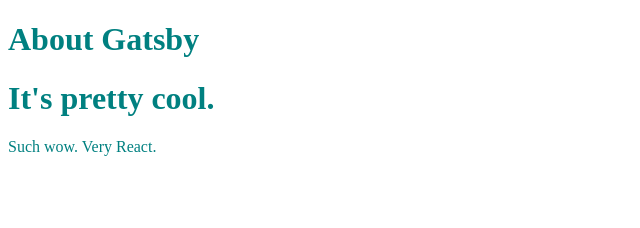
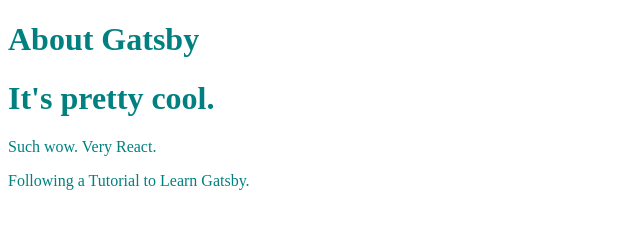
Before and after one commit to cswilson9/gatsby_hello-world, a Gatsby site: page /about in a window 1280 px wide. Shown: the whole page, without its empty margins (0-640 px from the left). Built offline with nearby package versions, Linux system fonts and the light colour scheme; Gatsby itself is replaced by a stand-in of ours.

Commit message:
Page linking to test setting main branch as default

```diff
--- a/src/pages/about.js
+++ b/src/pages/about.js
@@ -7,6 +7,7 @@
         <Header headerText="About Gatsby" />
         <Header headerText="It's pretty cool." />
       <p>Such wow. Very React.</p>
+      <p>Following a Tutorial to Learn Gatsby.</p>
     </div>
   )
 }
--- a/src/pages/index.js
+++ b/src/pages/index.js
@@ -7,6 +7,7 @@
   return (
     <div style={{ color: `purple`}}>
       <Link to="/contact/">Contact</Link>
+      <Link to="/about/">About</Link>
       <Header headerText="Hello Gatsby!" />
     <p>What a world!</p>
     <img src="https://source.unsplash.com/random/400x200" alt="" />
```
